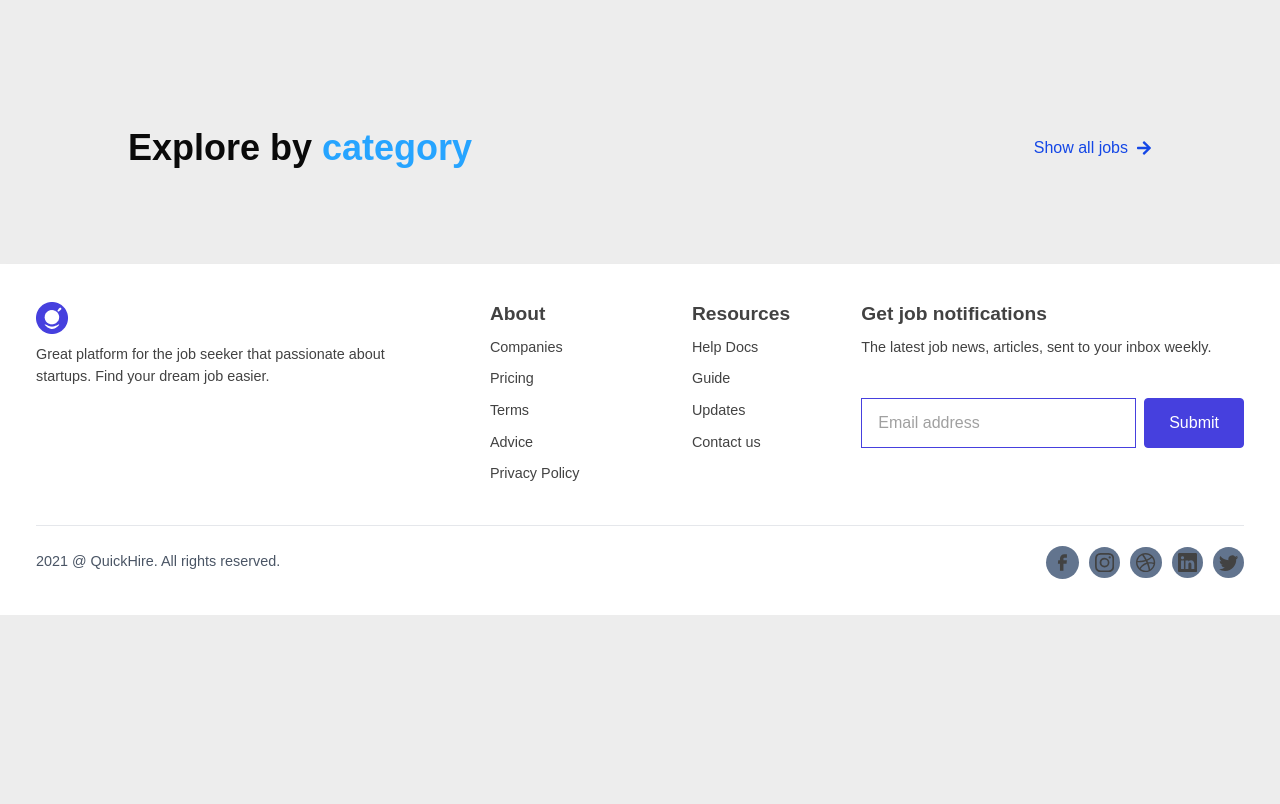
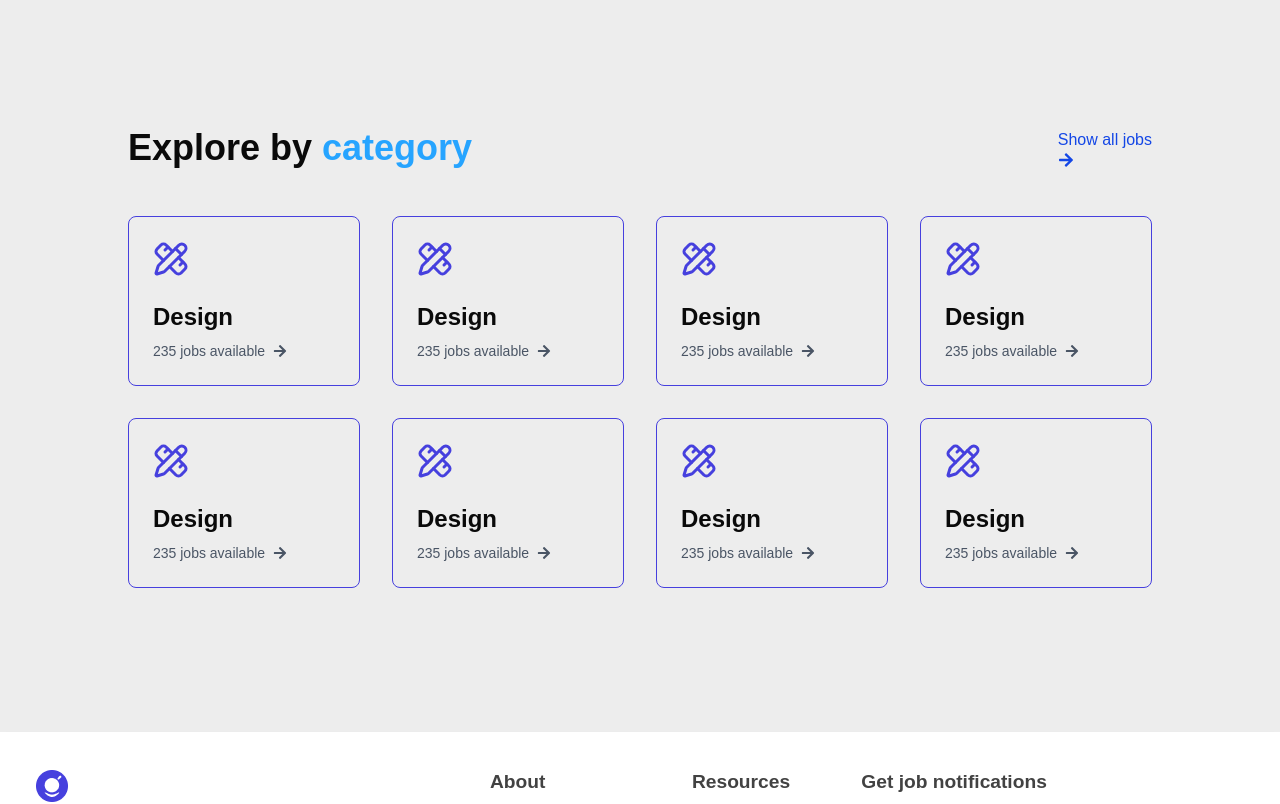
Before and after one commit to Marg0n/QuickHire, a Next.js app: page / in a window 1280 px wide. Shown: the part 920-1724 px from the top of the page. Before the commit the page ends 1535 px from the top, so only its background shows below. Built offline with nearby package versions, Linux system fonts and the light colour scheme; a web font is replaced by a local one.

Commit message:
Modify: Modified Category component.

```diff
--- a/src/app/(CommonLayout)/layout.tsx
+++ b/src/app/(CommonLayout)/layout.tsx
@@ -3,7 +3,7 @@ import React from "react";
 
 const CommonLayout = ({ children }: { children: React.ReactNode }) => {
   return (
-    <section className="font-clash">
+    <section className="font-clash overflow-x-hidden">
 
       <main className="">{children}</main>
 
--- a/src/components/landing/category/Category.tsx
+++ b/src/components/landing/category/Category.tsx
@@ -1,26 +1,78 @@
-import Link from 'next/link';
-import React from 'react';
-import { FaArrowRight } from 'react-icons/fa';
+import Link from "next/link";
+import React from "react";
+import { FaArrowRight } from "react-icons/fa";
+import { LuPencilRuler } from "react-icons/lu";
+import CategoryBox from "./CategoryBox";
 
 const Category = () => {
   return (
     <div className="xl:py-24 py-14 lg:px-22 px-6 xl:px-32 bg-transparent w-full h-full">
       {/* title */}
-            <div className='flex justify-between items-center'>
-                <h1 className='text-4xl font-bold'>
+      <div className="flex justify-between items-center">
+        <h1 className="text-4xl font-bold">
           Explore by <span className="text-[#26A4FF]">category</span>
         </h1>
 
-                <Link href={'/showall'} className="flex justify-between items-center gap-2 text-blue-700 text-bold">
+        <Link
+          href={"/showall"}
+          className="hidden md:block flex justify-between items-center gap-2 text-blue-700 text-semibold"
+        >
           Show all jobs
           <FaArrowRight />
         </Link>
       </div>
 
       {/* content */}
-            <div>
+      <div className="grid grid-cols-1 md:grid-cols-4 gap-8 my-12">
+        <CategoryBox
+          icon={<LuPencilRuler />}
+          title="Design"
+          description="235 jobs available"
+        />
+        <CategoryBox
+          icon={<LuPencilRuler />}
+          title="Design"
+          description="235 jobs available"
+        />
+        <CategoryBox
+          icon={<LuPencilRuler />}
+          title="Design"
+          description="235 jobs available"
+        />
+        <CategoryBox
+          icon={<LuPencilRuler />}
+          title="Design"
+          description="235 jobs available"
+        />
+        <CategoryBox
+          icon={<LuPencilRuler />}
+          title="Design"
+          description="235 jobs available"
+        />
+        <CategoryBox
+          icon={<LuPencilRuler />}
+          title="Design"
+          description="235 jobs available"
+        />
+        <CategoryBox
+          icon={<LuPencilRuler />}
+          title="Design"
+          description="235 jobs available"
+        />
+        <CategoryBox
+          icon={<LuPencilRuler />}
+          title="Design"
+          description="235 jobs available"
+        />
+      </div>
 
-            </div>
+      <Link
+          href={"/showall"}
+          className=" md:hidden flex justify-start items-center gap-2 text-blue-700 font-semibold"
+        >
+          Show all jobs
+          <FaArrowRight />
+        </Link>
     </div>
   );
 };
--- a/src/components/landing/category/CategoryBox.tsx
+++ b/src/components/landing/category/CategoryBox.tsx
@@ -16,23 +16,31 @@ const CategoryBox = ({
 }: CategoryBoxProps) => {
   return (
     <div
-      className={`border border-primary p-6 rounded-lg transition hover:shadow-md ${className ?? ""}`}
+      className={`
+        border border-primary p-6 rounded-lg transition hover:shadow-md
+        hover:bg-primary group
+        flex flex-row md:flex-col gap-6 md:gap-2
+        md:items-start md:justify-center items-center justify-start
+        ${className ?? ""}
+        `}
     >
       {/* icon */}
-      <div className="mb-4 text-3xl text-primary">
+      <div className="mb-4 text-4xl text-primary group-hover:text-white ">
         {icon}
       </div>
 
+      <div>
         {/* title */}
-      <h3 className="text-2xl font-bold mb-2">
+        <h3 className="text-2xl font-bold mb-2 group-hover:text-white ">
           {title}
         </h3>
 
         {/* description */}
-      <p className="flex items-center gap-2 text-gray-600">
+        <p className="flex items-center gap-2 text-gray-600 group-hover:text-white text-sm">
           {description}
           <FaArrowRight className="text-sm" />
         </p>
+      </div>
     </div>
   );
 };
--- a/src/components/landing/hero/HeroContent.tsx
+++ b/src/components/landing/hero/HeroContent.tsx
@@ -8,7 +8,7 @@ import pic from "@/assets/images/Pic.png";
 const HeroContent = () => {
   return (
     <div
-      className="xl:py-24 py-14 lg:px-22 px-6 xl:px-32 bg-transparent w-full h-full relative z-50 space-y-4"
+      className="xl:py-24 py-14 lg:px-22 px-6 xl:px-30 bg-transparent w-full h-full relative z-50 space-y-4 "
       style={{
         backgroundImage: `url(${pattern.src})`,
         backgroundPosition: "right bottom",
@@ -31,8 +31,8 @@ const HeroContent = () => {
       </p>
 
       {/* inputs */}
-      <form className="bg-white p-3 xl:p-5 flex flex-col md:flex-row gap-6 md:gap-2 xl:gap-12 lg:w-140 xl:w-210 my-4 shadow-md ">
-        <div className="flex items-center justify-start gap-2 xl:gap-6 ">
+      <form className="bg-white p-3 xl:p-5 flex flex-col md:flex-row gap-6 md:gap-2 xl:gap-12 lg:w-148 xl:w-210 my-4 shadow-md ">
+        <div className="flex items-center justify-start gap-2 xl:gap-4 ">
           <span className="cursor-pointer">
             <IoSearch className="xl:text-3xl text-[1.38rem] group-hover:text-primary" />
           </span>
@@ -43,7 +43,7 @@ const HeroContent = () => {
           />
         </div>
 
-        <div className="flex items-center justify-start gap-2 xl:gap-6 ">
+        <div className="flex items-center justify-start gap-2 xl:gap-4 ">
           <span className="cursor-pointer">
             <IoLocationOutline className="text-[1.38rem] xl:text-3xl group-hover:text-primary" />
           </span>
@@ -72,7 +72,7 @@ const HeroContent = () => {
       </p>
 
       {/* pic */}
-      <div className="hidden lg:block absolute top-0 right-0 h-full z-[-1]">
+      <div className="hidden lg:block absolute top-0 right-[-40] h-full z-[-1]">
         <Image
           src={pic}
           // width={625}
@@ -80,7 +80,7 @@ const HeroContent = () => {
           alt="model picture"
           className="
             lg:w-[500px]
-            xl:w-[625px]
+            xl:w-[715px]
             h-auto
           "
           priority
```
Lines whose indentation alone changed are shown as unchanged.
